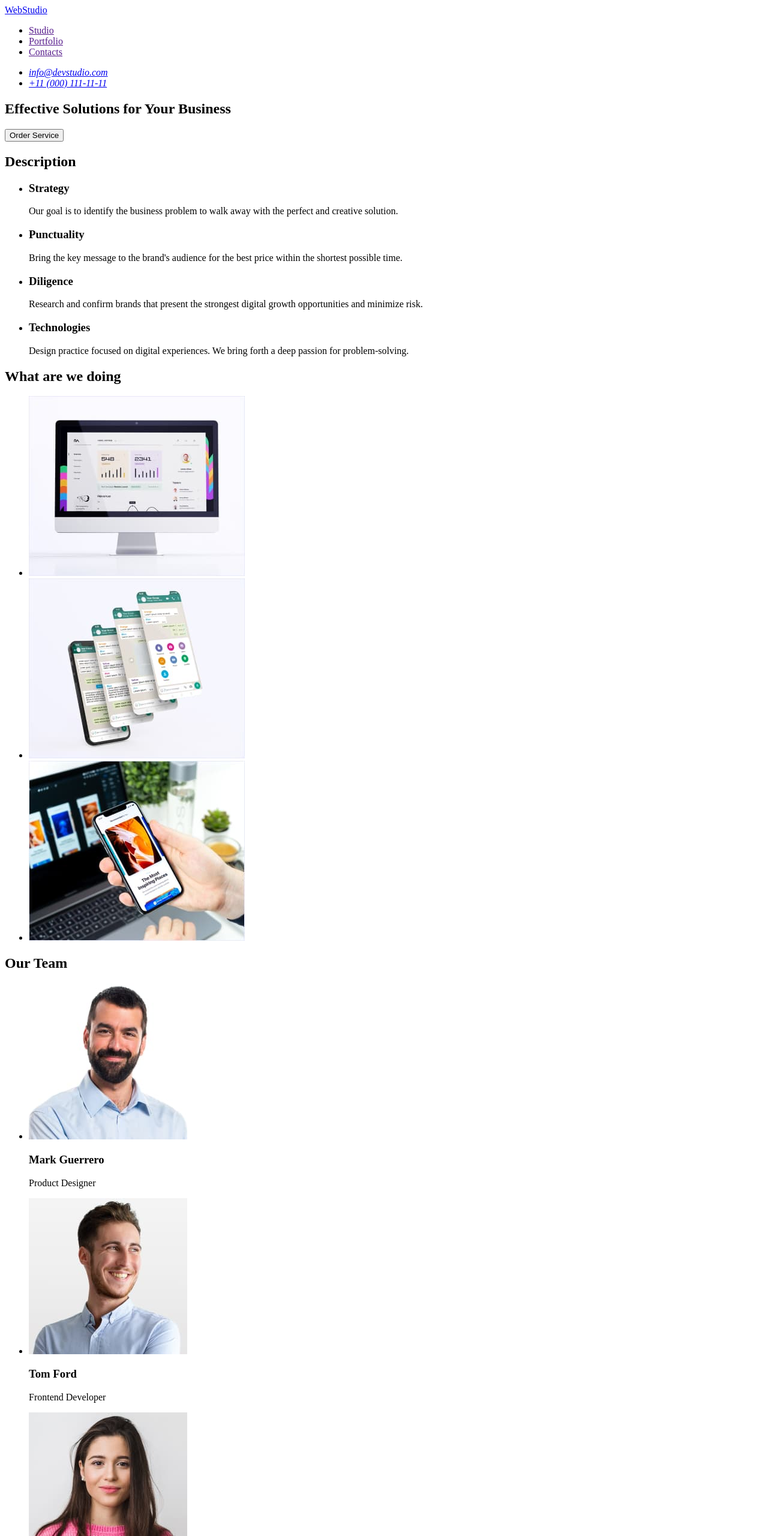
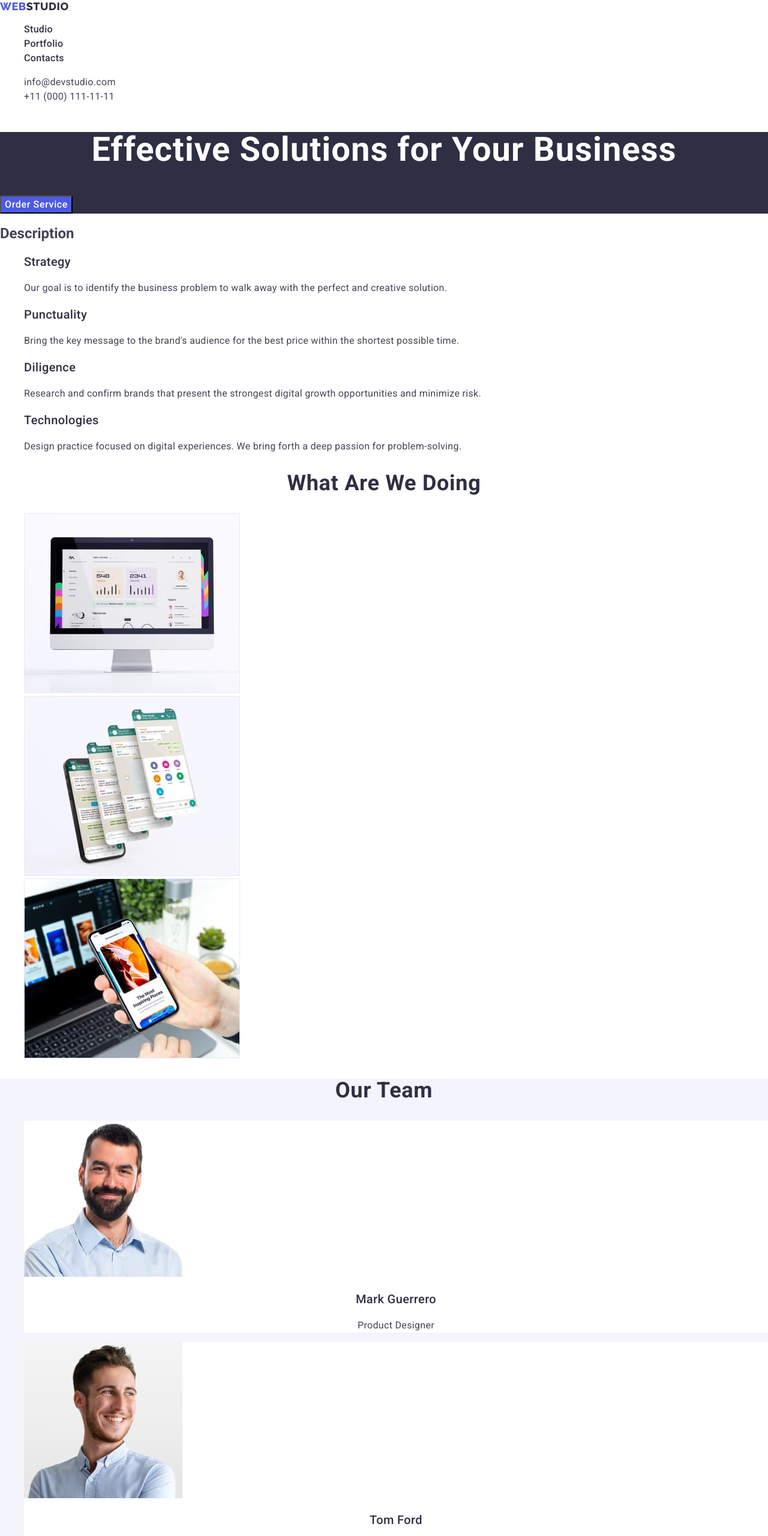
Before and after one commit to YurkoKuksa/goit-markup-hw-02, a plain HTML site: page index.html in a window 1280 px wide. Shown: the top 2560 px of the page at 60% size. Drawn offline with nearby package versions, Linux system fonts and the light colour scheme.

Commit message:
hw2-version1-update-css-html

```diff
--- /dev/null
+++ b/css/styles.css
@@ -0,0 +1,227 @@
+body {
+    font-family: "Roboto",
+        sans-serif;
+        color: var(--SLATE, #434455);
+    background-color: #FFF;
+}
+
+/* ============================================== */
+/*                Default properties              */
+/*     font-size: 16px;                           */
+/*     font-style: normal;                        */
+/*     font-weight: 400;                          */
+/*     letter-spacing: normal;                    */
+/*     line-height: 1.15;                         */
+/* ============================================== */
+
+.links {
+    list-style-type: none;
+}
+
+
+/* ==================  HEADER =======================*/
+
+.header-link-logo {
+    color: var(--IRIS, #4D5AE5);
+    font-family: "Raleway",
+        sans-serif;
+    font-size: 18px;
+    font-weight: 800;
+    line-height: 1.17;
+    letter-spacing: 0.03em;
+    text-transform: uppercase;
+    text-decoration: none;
+}
+
+.span-logo {
+    color: var(--NAVY-BLUE, #2E2F42);
+    }
+
+.header-link-menu {
+    color: var(--NAVY-BLUE, #2E2F42);
+    font-weight: 500;
+    line-height: 1.5;
+    letter-spacing: 0.02em;
+    text-decoration: none;
+}
+
+.header-link-address {
+    color: var(--SLATE, #434455);
+    font-weight: 400;
+    line-height: 1.5;
+    letter-spacing: 0.02em;
+    text-decoration: none;
+}
+
+.address {
+    font-style: normal;
+}
+/* =================== /header =====================*/
+
+/* --------------------- VAR  ------------------------   */
+:root {
+    --hover-color: #404BBF;
+}
+
+/*  -------------------  /var  -----------------------   */
+
+/*  ----------------  Normalization -------------------- */
+.header-link-menu:hover,
+.header-link-menu:focus {
+     color: var(--hover-color);
+     text-decoration: underline;
+}
+
+.header-link-address:hover,
+.header-link-address:focus {
+     color: var(--hover-color);
+}
+
+.button:hover,
+.button:focus {
+     background: var(--hover-color);
+}
+/* -------------------- /Normalization ------------------  */
+
+/* ====================== MAIN ===================== */
+
+/* Section 1 */
+.section-one {
+     background: var(--NAVY-BLUE, #2E2F42);
+}
+
+.main-title {
+    color: var(--WHITE, #FFF);
+    text-align: center;
+
+    font-size: 56px;
+    font-weight: 700;
+    line-height: 1.07;
+    letter-spacing: 0.02em;
+}
+
+.button-order-service {
+     background: var(--IRIS, #4D5AE5);
+
+     color: var(--WHITE, #FFF);
+     font-weight: 500;
+     line-height: 1.5;
+     letter-spacing: 0.04em;
+     cursor: pointer;
+}
+
+/* Section 2 */
+
+.dscr-titles {
+    color: var(--NAVY-BLUE, #2E2F42);
+    font-size: 20px;
+    font-weight: 500;
+    line-height: 1.2;
+    letter-spacing: 0.02em;
+}
+
+.description {
+    color: var(--SLATE, #434455);
+    font-weight: 400;
+    line-height: 1.5;
+    letter-spacing: 0.02em
+ }
+
+/* Section 3 */
+
+.section-title {
+    color: var(--NAVY-BLUE, #2E2F42);
+    text-align: center;
+    font-size: 36px;
+    font-weight: 700;
+    line-height: 1.11;
+    letter-spacing: 0.02em;
+    text-transform: capitalize;}
+
+/* Section 4 */
+.section-four {
+    background: var(--CLOUD, #F4F4FD);
+}
+
+.section-four-list {
+    background: var(--WHITE, #FFF);
+}
+
+.section-four-list-title {
+color: var(--NAVY-BLUE, #2E2F42);
+    text-align: center;
+    font-size: 20px;
+    font-weight: 500;
+    line-height: 1.2;
+    letter-spacing: 0.02em;
+}
+
+.section-four-list-paragraph {
+    text-align: center;
+    font-weight: 400;
+    line-height: 1.5;
+    letter-spacing: 0.02em;
+}
+
+/* ====================== /main ====================== */
+
+
+/* Footer */
+.footer {
+    background: var(--NAVY-BLUE, #2E2F42);
+}
+
+
+.span-logo-footer {
+    color: var(--CLOUD, #F4F4FD);
+   }
+
+.footer-paragraph {
+    color: var(--CLOUD, #F4F4FD);
+    font-weight: 400;
+    line-height: 1.5;
+    letter-spacing: 0.02em;
+}
+/* /Footer */
+
+
+
+/* =================== PORTFOLIO ==================== */
+
+/*  */
+/*  */
+/*  */
+/*  */
+/*  */
+
+
+.button-portfolio {
+    color: var(--IRIS, #4D5AE5);
+    text-align: center;
+    font-family: "Roboto",
+            sans-serif;
+    font-weight: 500;
+    line-height: 1.5;
+    letter-spacing: 0.04em;
+
+    background: var(--CLOUD, #F4F4FD);
+    cursor: pointer;
+
+
+}
+
+
+.button-portfolio:focus,
+.button-portfolio:hover {
+    color: var(--WHITE, #FFF);
+       font-family: "Roboto",
+        sans-serif;
+    background: var(--OCEAN, #404BBF);
+
+
+}
+
+
+.links-portfolio {
+    text-decoration: none;
+}
--- a/index.html
+++ b/index.html
@@ -5,64 +5,108 @@
     <meta name="viewport" content="width=device-width, initial-scale=1.0" />
 
     <title>Effective Solutions for Your Business</title>
+
+    <!-- Normalizator -->
+    <link
+      rel="stylesheet"
+      href="https://cdnjs.cloudflare.com/ajax/libs/modern-normalize/2.0.0/modern-normalize.min.css"
+      integrity="sha512-4xo8blKMVCiXpTaLzQSLSw3KFOVPWhm/TRtuPVc4WG6kUgjH6J03IBuG7JZPkcWMxJ5huwaBpOpnwYElP/m6wg=="
+      crossorigin="anonymous"
+      referrerpolicy="no-referrer"
+    />
+    <!-- /Normalizator -->
+
+    <!-- ================== Font Styles =================== -->
+    <link rel="preconnect" href="https://fonts.googleapis.com" />
+    <link rel="preconnect" href="https://fonts.gstatic.com" crossorigin />
+    <link
+      href="https://fonts.googleapis.com/css2?family=Raleway:wght@800&family=Roboto:wght@400;500;700;900&display=swap"
+      rel="stylesheet"
+    />
+    <!-- ================== /Font Styles ================== -->
+
+    <!-- ================== Conection to CSS ============== -->
+    <link rel="stylesheet" href="./css/styles.css" />
   </head>
+
+  <!-- =============================== BODY ========================================== -->
   <body>
     <!-- Header. logo, menu, address -->
     <header>
       <nav>
-        <a href="./index.html">WebStudio</a>
-        <ul>
-          <li><a href="">Studio</a></li>
-          <li><a href="">Portfolio</a></li>
-          <li><a href="">Contacts</a></li>
+        <!--  -->
+        <!--  -->
+        <!--  -->
+        <a href="./index.html" class="header-link-logo"
+          >Web<span class="span-logo">Studio</span></a
+        >
+        <!--  -->
+        <!--  -->
+        <!--  -->
+        <ul class="links">
+          <li><a href="./index.html" class="header-link-menu">Studio</a></li>
+          <li>
+            <a href="./portfolio.html" class="header-link-menu">Portfolio</a>
+          </li>
+          <li><a href="" class="header-link-menu">Contacts</a></li>
         </ul>
       </nav>
-
-      <address>
-        <ul>
-          <li><a href="mailto:info@devstudio.com">info@devstudio.com</a></li>
-          <li><a href="tel:+110001111111">+11 (000) 111-11-11</a></li>
+      <!-- Address -->
+      <address class="address">
+        <ul class="links">
+          <li>
+            <a href="mailto:info@devstudio.com" class="header-link-address"
+              >info@devstudio.com</a
+            >
+          </li>
+          <li>
+            <a href="tel:+110001111111" class="header-link-address"
+              >+11 (000) 111-11-11</a
+            >
+          </li>
         </ul>
       </address>
     </header>
 
-    <!-- MAIN CONTENT -->
+    <!-- ============================== MAIN CONTENT =================================-->
     <main>
       <!-- Section 1.    h1 Main title and button -->
-      <section>
-        <h1>Effective Solutions for Your Business</h1>
+      <section class="section-one">
+        <h1 class="main-title">Effective Solutions for Your Business</h1>
 
-        <button type="button">Order Service</button>
+        <button type="button" class="button-order-service">
+          Order Service
+        </button>
       </section>
 
       <!-- Section 2.   Description section -->
       <section>
         <h2>Description</h2>
-        <ul>
+        <ul class="links">
           <li>
-            <h3>Strategy</h3>
-            <p>
+            <h3 class="dscr-titles">Strategy</h3>
+            <p class="description">
               Our goal is to identify the business problem to walk away with the
               perfect and creative solution.
             </p>
           </li>
           <li>
-            <h3>Punctuality</h3>
-            <p>
+            <h3 class="dscr-titles">Punctuality</h3>
+            <p class="description">
               Bring the key message to the brand's audience for the best price
               within the shortest possible time.
             </p>
           </li>
           <li>
-            <h3>Diligence</h3>
-            <p>
+            <h3 class="dscr-titles">Diligence</h3>
+            <p class="description">
               Research and confirm brands that present the strongest digital
               growth opportunities and minimize risk.
             </p>
           </li>
           <li>
-            <h3>Technologies</h3>
-            <p>
+            <h3 class="dscr-titles">Technologies</h3>
+            <p class="description">
               Design practice focused on digital experiences. We bring forth a
               deep passion for problem-solving.
             </p>
@@ -72,8 +116,8 @@
 
       <!-- Section 3 "What are we doing".   Pictures, -->
       <section>
-        <h2>What are we doing</h2>
-        <ul>
+        <h2 class="section-title">What are we doing</h2>
+        <ul class="links">
           <li>
             <img
               src="./images/rectangle1.jpg"
@@ -102,57 +146,60 @@
       </section>
 
       <!-- Section 4.  "Our team". 4  pictures of the team. List of the team's Names -->
-      <section>
-        <h2>Our Team</h2>
-        <ul>
-          <li>
+      <section class="section-four">
+        <h2 class="section-title">Our Team</h2>
+        <ul class="links">
+          <li class="section-four-list">
             <img
               src="./images/img1.jpg"
               alt="Picture of our portfolio 1"
               width="264"
               height="260"
             />
-            <h3>Mark Guerrero</h3>
-            <p>Product Designer</p>
+            <h3 class="section-four-list-title">Mark Guerrero</h3>
+            <p class="section-four-list-paragraph">Product Designer</p>
           </li>
-          <li>
+          <li class="section-four-list">
             <img
               src="./images/img2.jpg"
               alt="Picture of our portfolio 2"
               width="264"
               height="260"
             />
-            <h3>Tom Ford</h3>
-            <p>Frontend Developer</p>
+            <h3 class="section-four-list-title">Tom Ford</h3>
+            <p class="section-four-list-paragraph">Frontend Developer</p>
           </li>
-          <li>
+          <li class="section-four-list">
             <img
               src="./images/img3.jpg"
               alt="Picture of our portfolio 3"
               width="264"
               height="260"
             />
-            <h3>Camila Garcia</h3>
-            <p>Marketing</p>
+            <h3 class="section-four-list-title">Camila Garcia</h3>
+            <p class="section-four-list-paragraph">Marketing</p>
           </li>
-          <li>
+          <li class="section-four-list">
             <img
               src="./images/img4.jpg"
               alt="Picture of our portfolio 4"
               width="264"
               height="260"
             />
-            <h3>Daniel Wilson</h3>
-            <p>UI Designer</p>
+            <h3 class="section-four-list-title">Daniel Wilson</h3>
+            <p class="section-four-list-paragraph">UI Designer</p>
           </li>
         </ul>
       </section>
     </main>
 
-    <!-- Footer. Logo. Slogan - p - -->
-    <footer>
-      <a href="./index.html">WebStudio</a>
-      <p>
+    <!-- ================================= FOOTER =====================================-->
+    <!--                         Footer of the Portfolio                               -->
+    <footer class="footer">
+      <a href="./index.html" class="header-link-logo"
+        >Web<span class="span-logo-footer">Studio</span></a
+      >
+      <p class="footer-paragraph">
         Increase the flow of customers and sales for your business with digital
         marketing & growth solutions.
       </p>
```
Also changed, not shown: portfolio.html (added, +232 -0 lines), images/Portfolio1.jpg (added), images/Portfolio2.jpg (added), images/Portfolio3.jpg (added), images/Portfolio4.jpg (added), images/Portfolio5.jpg (added), images/Portfolio6.jpg (added), images/Portfolio7.jpg (added), images/Portfolio8.jpg (added), images/Portfolio9.jpg (added).
